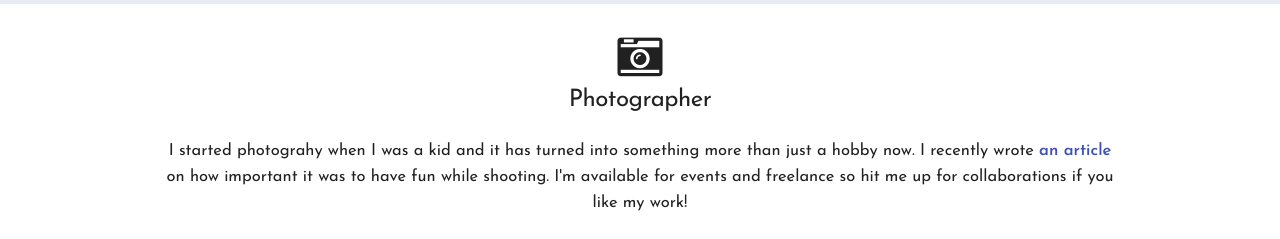
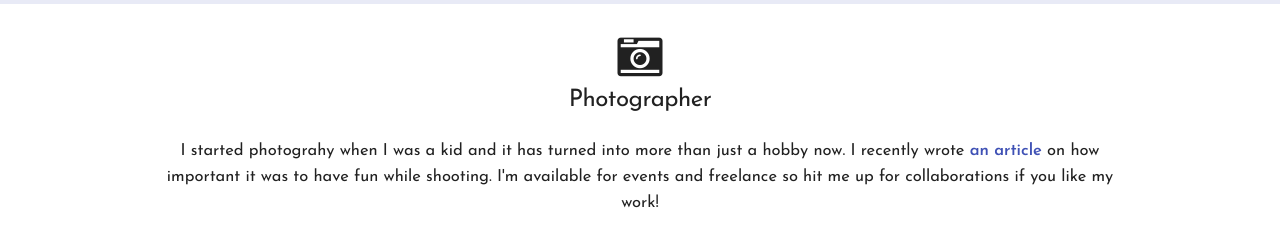
Before and after one commit to prechuthan/engerium.github.io, a plain HTML site: page index.html in a window 1280 px wide. Shown: the part 1100-1339 px from the top of the page. Drawn offline with nearby package versions, Linux system fonts and the light colour scheme.

Commit message:
Reduced img resolution + minor content edit

```diff
--- a/index.html
+++ b/index.html
@@ -79,7 +79,7 @@
           <h5>Photographer</h5>
           <div class="container">
 
-          <p>I started photograhy when I was a kid and it has turned into something more than just a hobby now. I recently wrote <a class= "photographer-text" href="https://medium.com/@preshant/funtography-4711bb8f0bb6">an article</a> on how important it was to have fun while shooting. I'm available for events and freelance so hit me up for collaborations if you like my work!</p>
+          <p>I started photograhy when I was a kid and it has turned into more than just a hobby now. I recently wrote <a class= "photographer-text" href="https://medium.com/@preshant/funtography-4711bb8f0bb6">an article</a> on how important it was to have fun while shooting. I'm available for events and freelance so hit me up for collaborations if you like my work!</p>
 
             <div>
               <div class="four columns">
```
Also changed, not shown: 9 other files.
